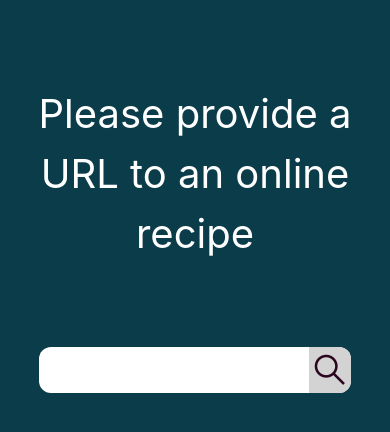
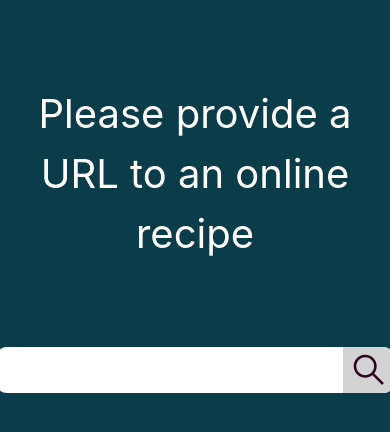
Before and after one commit to aiRamo/NextWhisk, a React (Vite) app: page /home in a window 390 px wide. Shown: the top 432 px of the page. Built offline with nearby package versions, Linux system fonts and the light colour scheme.

Commit message:
Responsive UI for Homepage

```diff
--- a/src/components/homePageComponents/SearchBar.css
+++ b/src/components/homePageComponents/SearchBar.css
@@ -77,3 +77,14 @@
     margin-left: 5px;
     margin-right: 5px;
   }
+
+  @media(orientation: portrait) {
+    .homescreen-url-input {
+      width: 80vw;
+      font-size: 16px;
+    }
+    .mGlass-img {
+      margin-left: 10px;
+      margin-right: 10px;
+    }
+  }
--- a/src/components/landingPageComponents/SlideAnimationCard.css
+++ b/src/components/landingPageComponents/SlideAnimationCard.css
@@ -12,8 +12,6 @@
     grid-template-columns: 1fr 1fr 1fr;
     position: relative;
     justify-content: space-around;
-    background-color: #F4F3EE;
-    border-radius: 4px;
     width: 100%;
     height: 100%;
     align-items: center;
@@ -25,9 +23,11 @@
     display: flex;
     justify-content: center;
     align-items: center;
+    min-height: 25vh;
+    margin-inline: 10px;
+    border-radius: 4px;
     font-size: 20px;
     font-weight: 600;
-    border: 2px solid black;
   }
 }
 
@@ -57,6 +57,7 @@
     background-color: #F4F3EE;
     display: flex;
     min-height: 45vw;
+    border-radius: 4px;
     justify-content: center;
     align-items: center;
     font-size: 20px;
--- a/src/screens/LandingPage.css
+++ b/src/screens/LandingPage.css
@@ -128,7 +128,7 @@
   }
 
   .landing-text-content {
-    margin-left: 1vw;
+    margin-left: 4vw;
     grid-area: text;
     width: calc(100vw - 20%);
     height: fit-content;
@@ -185,7 +185,7 @@
 
   .landing-image {
     width: 80%; /* or a specific width if needed */
-    margin-left: 18%;
+    margin-left: 16%;
     margin-block: 4vh;
     height: auto; /* maintain aspect ratio */
     object-fit: contain; /* or 'cover' */
```
